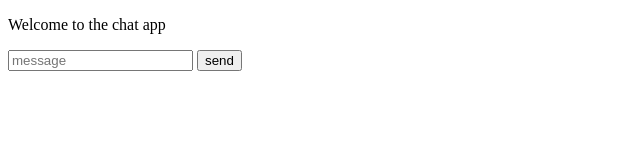
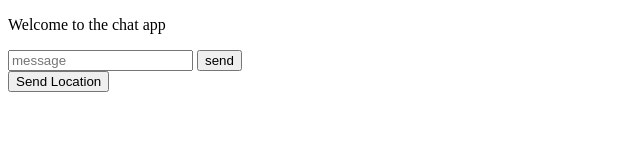
Before and after one commit to Tomiogunsan/node-chat-app-api, a website: page public/index.html in a window 1280 px wide. Shown: the whole page, without its empty margins (0-640 px from the left). Drawn offline with nearby package versions, Linux system fonts and the light colour scheme; no server answers.

```diff
--- a/public/index.html
+++ b/public/index.html
@@ -10,6 +10,7 @@
       <input id='input' aria-label="text" type="text" name="message" placeholder="message"/>
 <button >send</button>
 </form>
+ <button id="send-location" onclick="getLocation()">Send Location</button>
     <script src="/socket.io/socket.io.js"></script>
     <script src="/js/index.js"></script>
   </body>
```
Also changed, not shown: public/js/index.js (line endings or trailing spaces).
